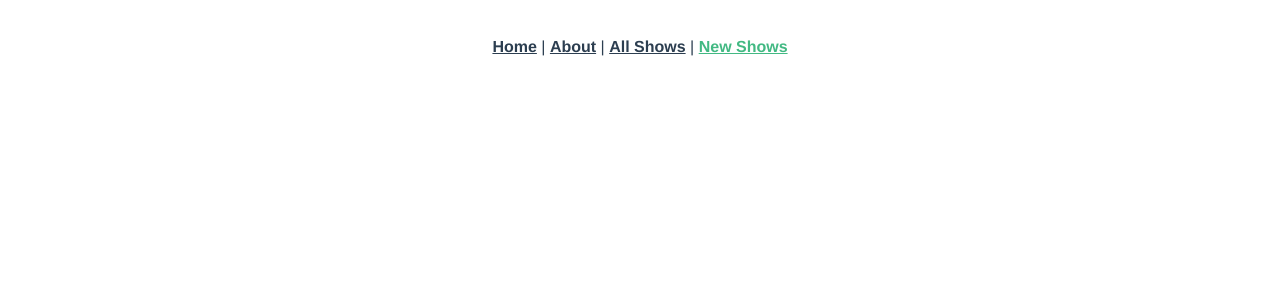
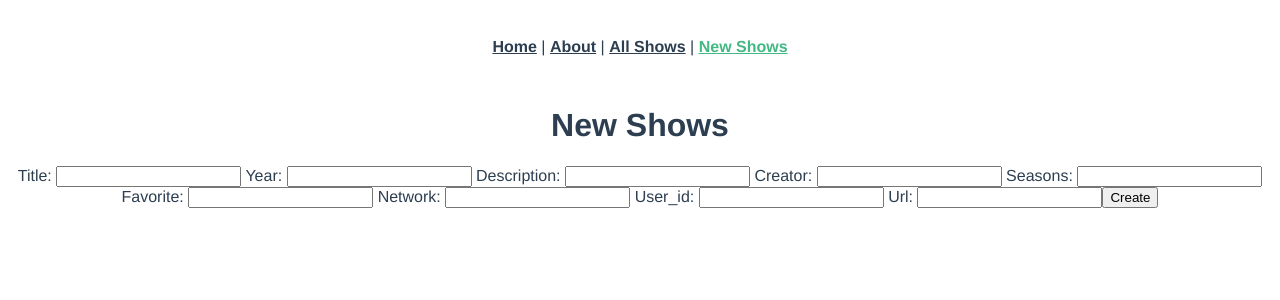
Before and after one commit to danielbossier/tv-time-frontend, a Vue app: page /shows/new in a window 1280 px wide. Shown: the top 300 px of the page. Built offline with nearby package versions, Linux system fonts and the light colour scheme.

Commit message:
new show works

```diff
--- a/src/router/index.js
+++ b/src/router/index.js
@@ -18,7 +18,7 @@ const routes = [
     component: ShowsIndex,
   },
   {
-    path: "/showsNew",
+    path: "/shows/new",
     name: "shows-new",
     component: ShowsNew,
   },
--- a/src/views/ShowsNew.vue
+++ b/src/views/ShowsNew.vue
@@ -6,7 +6,7 @@
         <li v-for="error in errors" v-bind:key="error">{{ error }}</li>
       </ul>
       Title:
-      <input type="text" v-model="newShowParams.name" />
+      <input type="text" v-model="newShowParams.title" />
       Year:
       <input type="text" v-model="newShowParams.year" />
       Description:
@@ -17,10 +17,12 @@
       <input type="text" v-model="newShowParams.seasons" />
       Favorite:
       <input type="text" v-model="newShowParams.favorite" />
+      Network:
+      <input type="text" v-model="newShowParams.network" />
       User_id:
       <input type="text" v-model="newShowParams.user_id" />
       Url:
-      <input type="text" v-model="newShowParams.url" />
+      <input type="text" v-model="newShowParams.image" />
       <input type="submit" value="Create" />
     </form>
   </div>
```
